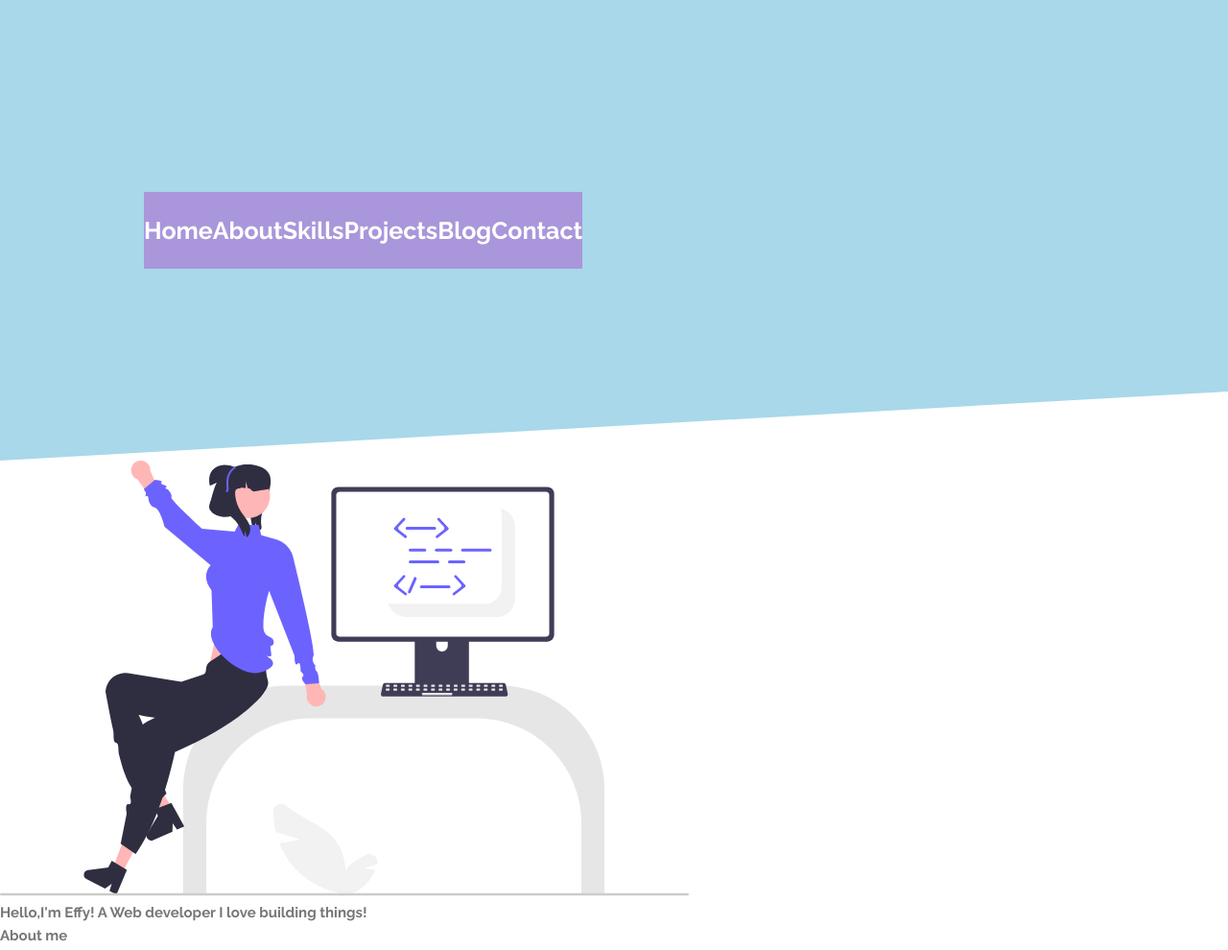
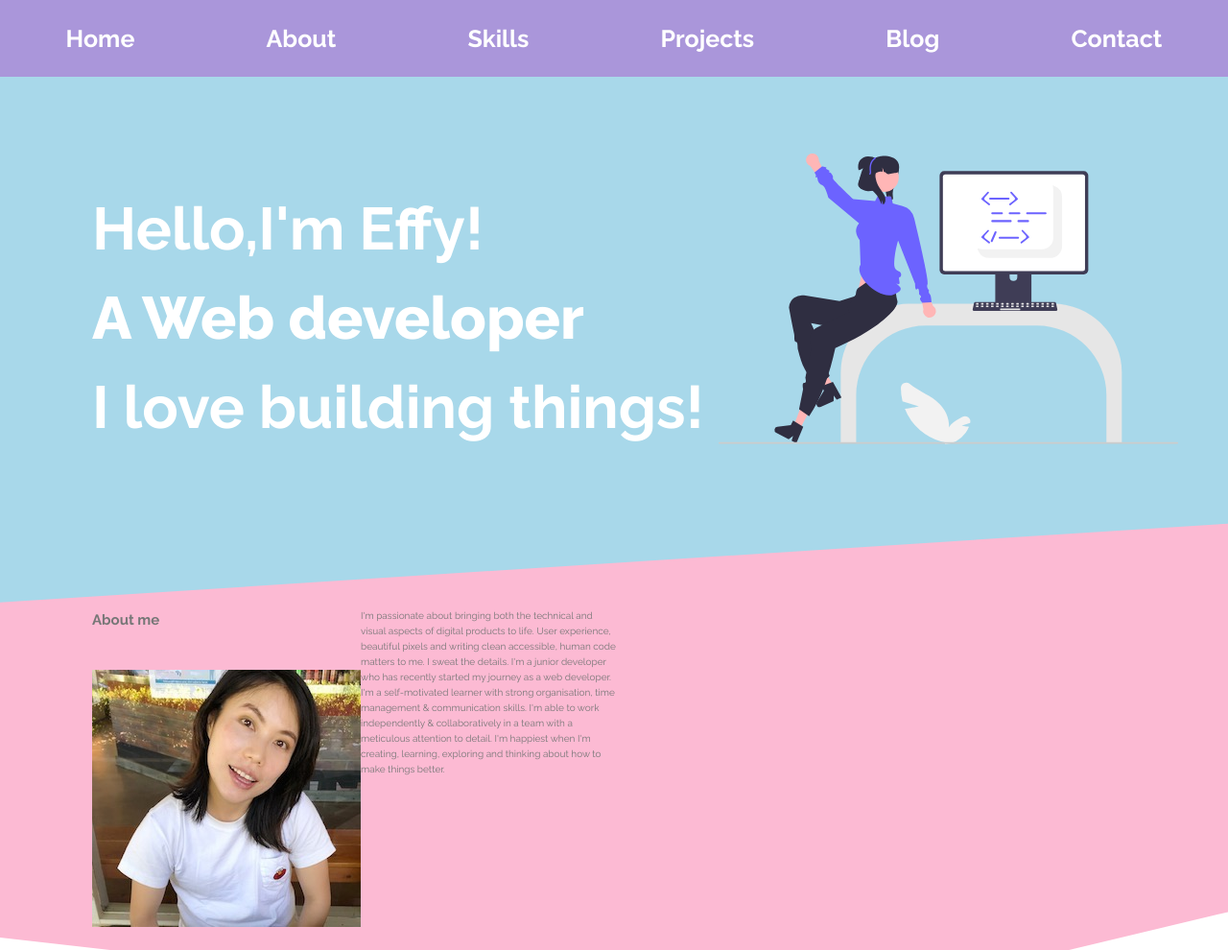
Before and after one commit to Effyz1228/My-personal-website, a website: page index.html in a window 1280 px wide. Shown: the top 990 px of the page at 96% size. Drawn offline with Linux system fonts and the light colour scheme.

Commit message:
finish the header of my website

```diff
--- a/index.html
+++ b/index.html
@@ -5,7 +5,7 @@
     <meta http-equiv="X-UA-Compatible" content="IE=edge">
     <meta name="viewport" content="width=device-width, initial-scale=1.0">
 
-    <link href="https://fonts.googleapis.com/css2?family=Montserrat:wght@100;400;900&family=Poppins:wght@400;500;700&family=Raleway:wght@300;400;500;700;800;900&family=Ubuntu&display=swap" rel="stylesheet">
+    <link href="https://fonts.googleapis.com/css2?family=Raleway:wght@300;400;500;700;800;900&family=Ubuntu&display=swap" rel="stylesheet">
     <link rel="stylesheet" href="https://cdnjs.cloudflare.com/ajax/libs/font-awesome/6.1.1/css/all.min.css">
     <link rel="stylesheet" href="sass/main.css">
 
@@ -32,15 +32,15 @@
     </header>
 
     <main>
-        <section class="hero">
+        <section class="section__hero">
             <div class="hero">
-                <img src="img/undraw_proud_coder_re_exuy.svg" alt="header image" class="header__img">
-                <div class="header__text-box">
-                    <h1 class="heading-primary">
-                        <span class="">Hello,I'm Effy!</span>
-                        <span class="">A Web developer</span>
-                        <span class="">I love building things!</span>
-                    </h1>
+                <div class="hero__text-box">
+                    <h1 class="heading-primary">Hello,I'm Effy!</h1>
+                        <h1 class="heading-primary"><strong> A Web developer</strong></h1>
+                        <h1 class="heading-primary">I love building things!</h1>
+                </div>
+                <div class="hero__img-box">
+                    <img src="img/undraw_proud_coder_re_exuy.svg" alt="header image" class="hero__img">
                 </div>
             </div>
         </section>
--- a/sass/_base.scss
+++ b/sass/_base.scss
@@ -5,6 +5,20 @@
 #FCBAFF
 #FFFFD2
 */
+
+/* --- 01 TYPOGRAPHY SYSTEM
+
+ - Font sizes (px)
+ 10 / 12 / 14 / 16 / 18 / 20 / 24 / 30 / 36 / 44 / 52 / 62 / 74  / 86 / 98
+
+ - Spacing system (px)
+2 / 4 / 8 / 12 / 16 / 24 / 32 / 48 / 64 / 80 / 96 / 128
+
+
+ */
+
+
+
 //colors:
 $color-blue:#A8D8EA;
 
@@ -13,10 +27,11 @@ $color-purple-light:#FCBAFF;
 
 $color-pink:#FCBAD3;
 $color-yellow:#FFFFD2;
-$color-white:#fff;
+
 
 $color-grey-dark:#777;
-$color-black:#000;
+$font-color-dark:#160815;
+$font-color-primary:#2A2A2A;
 
 //font-size
 $default-font-size:1.6rem;
@@ -63,3 +78,16 @@ body {
     line-height: 1.6;
     color: $color-grey-dark;
 }
+
+// typography
+strong{
+    font-weight: 800;
+}
+
+ .heading-primary{
+     font-size: 6.2rem;
+     line-height: 1.5;
+     letter-spacing: 0px;
+     color: #fff;
+     font-weight: 700;
+ }
--- a/sass/_components.scss
+++ b/sass/_components.scss
@@ -80,7 +80,7 @@
     align-items: center;
     list-style: none;
     justify-content: space-around;
-    color: white;
+
     padding: 2rem 0;
 
     @media (max-width: 992px) {
@@ -93,7 +93,7 @@
     }
 
     &__link{
-        color: white;
+        color: #fff;
         text-decoration: none;
     }
 }
--- a/sass/_layout.scss
+++ b/sass/_layout.scss
@@ -13,11 +13,50 @@
 
 //****************
 //header:
+.section__hero{
+    z-index: 9999;
+    position: relative;
+}
+
+.hero{
+    padding: 8rem 9.6rem;
+    background-color: $color-blue;
+    clip-path: polygon(0 0, 100% 0%, 100% 85%, 0% 100%);
+    display: grid;
+    grid-template-columns: repeat(5,1fr);
+    justify-content: center;
+    align-content: center;
 
 
+    &__text-box{
+        align-self: start;
+        grid-column: 1/4;
+        padding-top:
+        3.2rem;
+    }
+
+    &__img-box{
+        // max-width: 55rem;
+        grid-column: 4/-1;
+        margin-bottom: 8rem;
+        align-self: center;
+
+    }
+    &__img{
+       width: 110%;
+    }
+}
+
+//Section about:
 .section-about{
-
-
+    position: relative;
+    clip-path: polygon(100% 0, 100% 78%, 62% 100%, 0 83%, 0 0);
+    background-color: $color-pink;
+    margin-top: -9rem;
+    z-index: 5;
+    display: grid;
+    grid-template-columns: repeat(4,1fr);
+    padding: 9.6rem;
 }
 
 .section-skills{
```
Also changed, not shown: sass/main.css, 1 other file.
